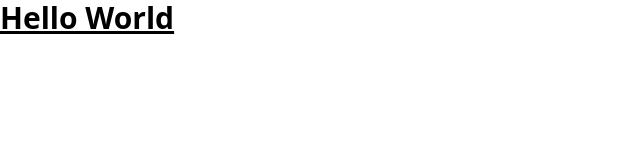
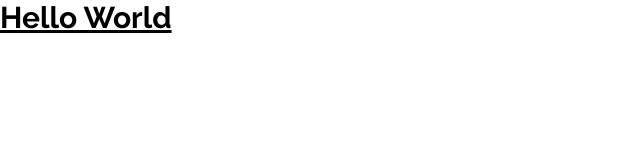
Before and after one commit to PriyankaGurav0105/Portfolio_website, a React (Create React App) app in the folder website-project/: page / in a window 1280 px wide. Shown: the top 160 px of the page, without its empty margins (0-640 px from the left). Built offline with nearby package versions, Linux system fonts and the light colour scheme.

Commit message:
google fonts added

```diff
--- a/website-project/package.json
+++ b/website-project/package.json
@@ -7,6 +7,7 @@
     "cra-template": "1.2.0",
     "react": "^19.0.0",
     "react-dom": "^19.0.0",
+    "react-icons": "^5.4.0",
     "react-scripts": "5.0.1"
   },
   "scripts": {
--- a/website-project/src/index.css
+++ b/website-project/src/index.css
@@ -1,3 +1,13 @@
+@import url('https://fonts.googleapis.com/css2?family=Poppins:wght@400;500&family=Raleway:ital,wght@0,100..900;1,100..900&display=swap');
+
+@import url('https://fonts.googleapis.com/css2?family=Great+Vibes&family=Poppins:wght@400;500&family=Raleway:ital,wght@1,100..900&display=swap');
+
 @tailwind base;
 @tailwind components;
 @tailwind utilities;
+
+@layer base{
+    html{
+        font-family: 'Raleway', sans-serif;
+    }
+}
```
Also changed, not shown: 1 other file (tests, documents, lock files or other folders).
